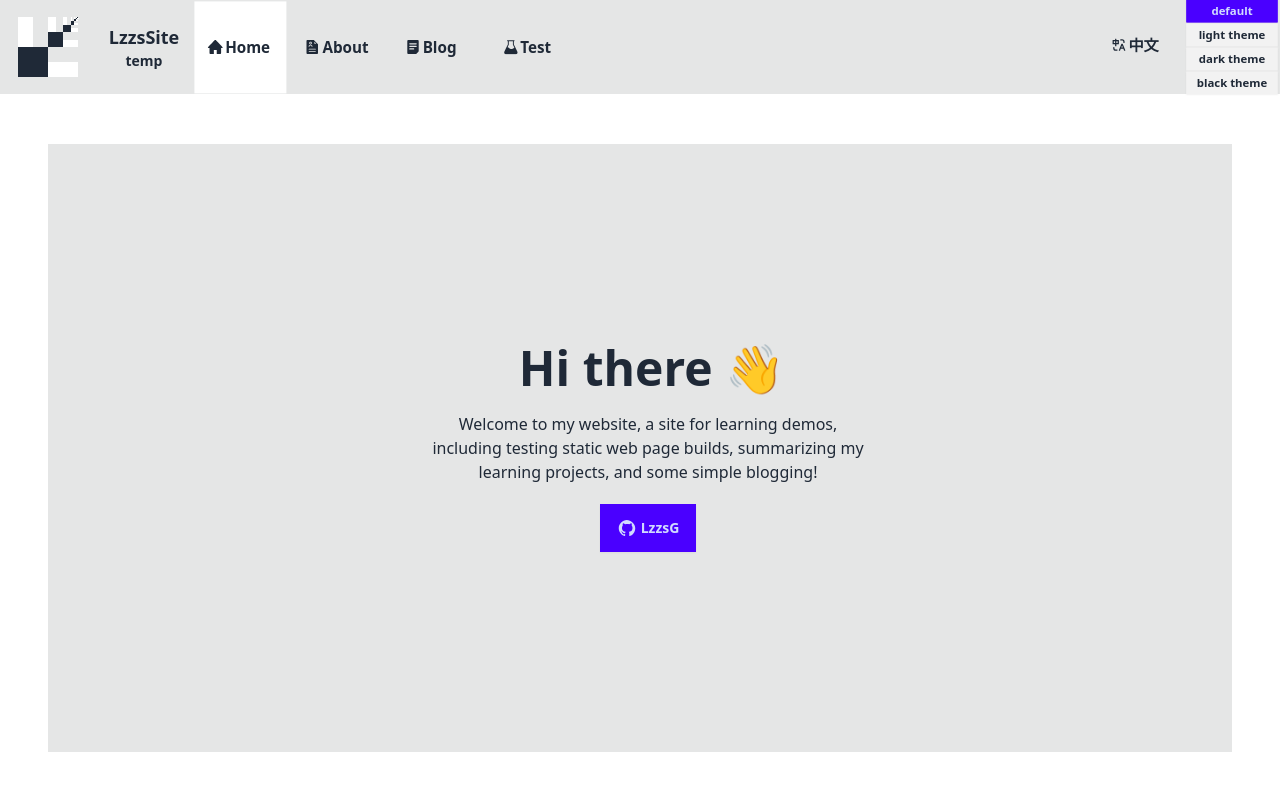
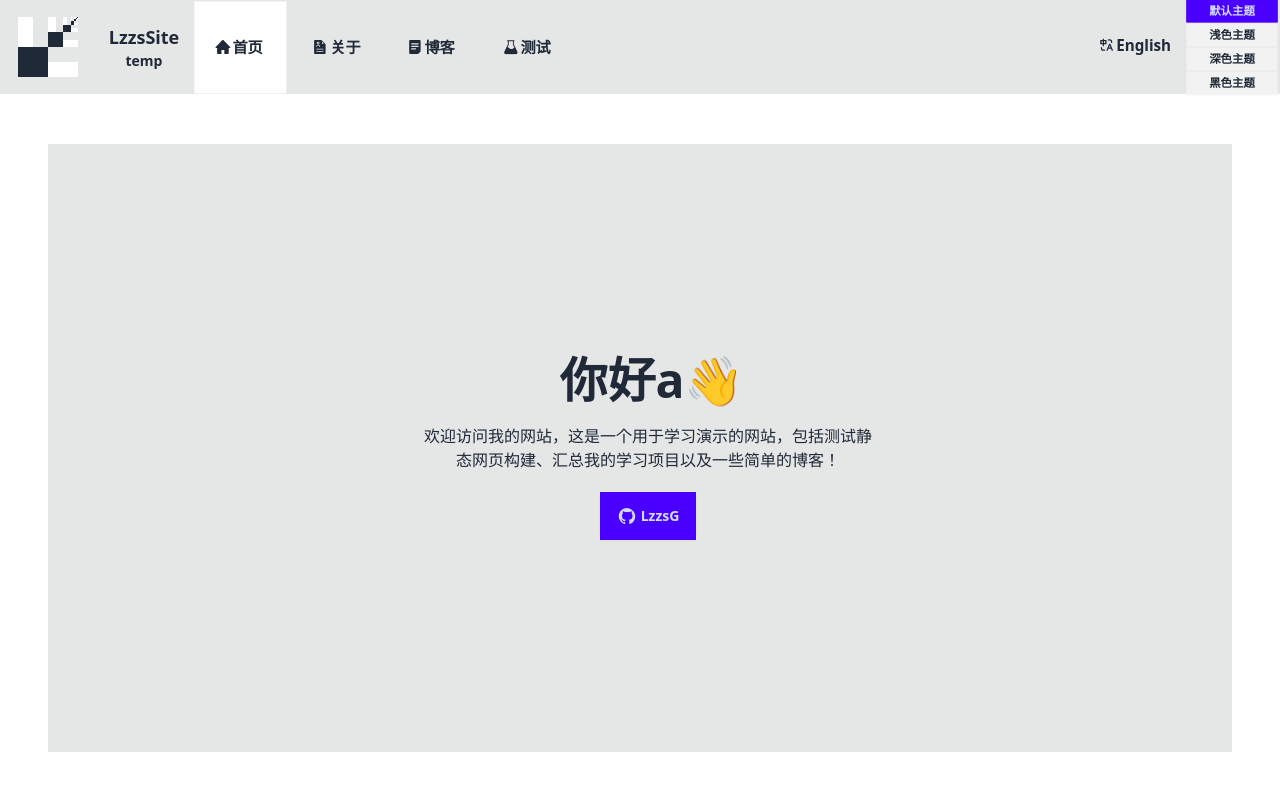
Before and after one commit to lzzsG/lzzs.fun, a React (Create React App) app: page / in a window 1280 px wide. Shown: the top 800 px of the page. Built offline with nearby package versions, Linux system fonts and the light colour scheme.

Commit message:
test fix chinese home

```diff
--- a/src/App.js
+++ b/src/App.js
@@ -1,51 +1,51 @@
-//应用的主组件，通常用于定义路由和全局布局。
-import React from 'react';
-import { BrowserRouter as Router, Routes, Route, Navigate } from 'react-router-dom'
+import React, { useEffect } from 'react';
+import { BrowserRouter as Router, Routes, Route, useLocation, Navigate } from 'react-router-dom';
 import MainLayout from './layouts/MainLayout';
 import routes from './routes';
 import './assets/styles/global.css';
 import Redirector from './utils/Redirector';
 import HomePage from './pages/HomePage';
 import NotFoundPage from './pages/NotFoundPage';
+import { useTranslation } from 'react-i18next';
 
+const AppContent = () => {
+  const { i18n } = useTranslation();
+  const location = useLocation();
 
-function App() {
-  const getDefaultLanguagePath = () => {
-    const preferredLanguage = window.navigator.language.startsWith('zh') ? '/' : '/en';
-    const redirectPathname = localStorage.getItem('redirectPathname');
-
-    console.log('Preferred Language:', preferredLanguage, 'Redirect Path:', redirectPathname); // 输出调试信息
-
-    if (redirectPathname) {
-      return redirectPathname;
+  useEffect(() => {
+    // 如果是根路径，没有指定语言前缀，则设置默认语言为中文
+    if (location.pathname === '/') {
+      i18n.changeLanguage('zh');
     }
-
-    return preferredLanguage;
-  };
-
+  }, [location, i18n]);
 
   return (
-    <div>
-      <Router>
-        <Redirector />
     <MainLayout>
       <Routes>
+        {/* 中文首页 */}
+        <Route path="/" element={<HomePage />} />
 
-            {/* 检查根路径的渲染 */}
-            <Route path="/" element={<HomePage />} />  // 中文首页
-            <Route path="/en/" element={<HomePage />} />  // 英文首页
+        {/* 英文首页 */}
+        <Route path="/en" element={<HomePage />} />
 
         {/* 其他路由 */}
         {routes.map((route, index) => (
           <Route key={index} path={route.path} element={route.element} />
         ))}
+
         {/* 捕获所有未定义路径的路由 */}
         <Route path="*" element={<NotFoundPage />} />
-
       </Routes>
     </MainLayout>
+  );
+};
+
+function App() {
+  return (
+    <Router>
+      <Redirector />
+      <AppContent />
     </Router>
-    </div>
   );
 }
 
```
Lines whose indentation alone changed are shown as unchanged.
